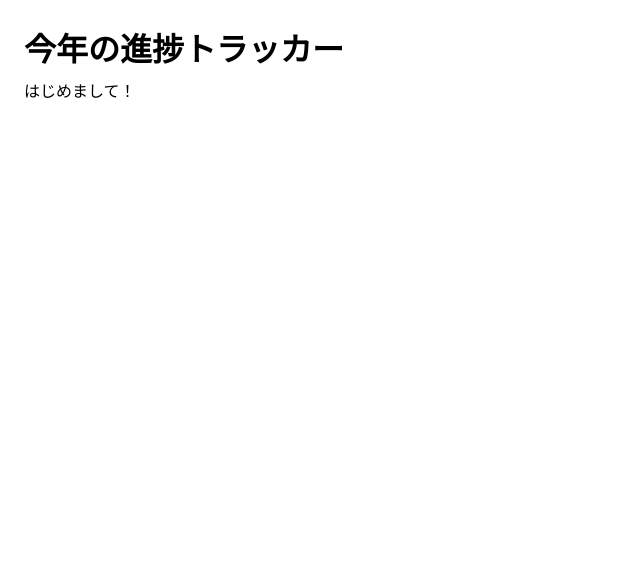
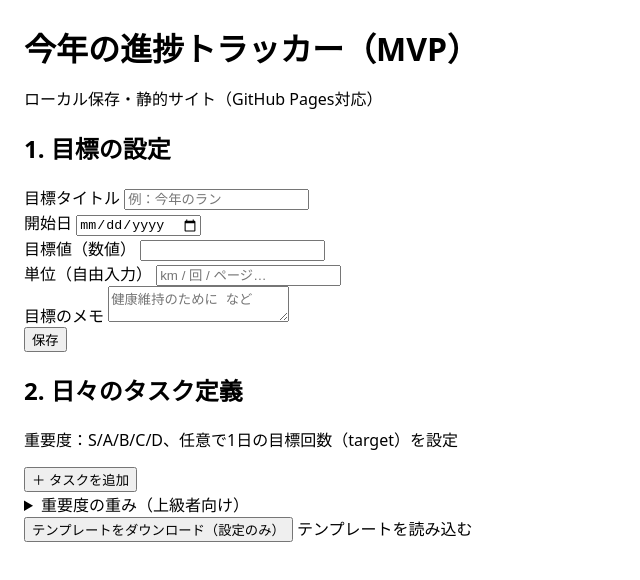
Before and after one commit to Yuzora-Yu/progress-tracker, a plain HTML site: page index.html in a window 1280 px wide. Shown: the whole page, without its empty margins (0-640 px from the left). Drawn offline with Linux system fonts and the light colour scheme.

Commit message:
Update index.html

```diff
--- a/index.html
+++ b/index.html
@@ -2,13 +2,66 @@
 <html lang="ja">
 <head>
   <meta charset="utf-8">
-  <title>今年の進捗トラッカー</title>
+  <title>今年の進捗トラッカー（MVP）</title>
   <meta name="viewport" content="width=device-width, initial-scale=1">
+  <meta name="description" content="目標・日々のタスクを管理して達成率を可視化。テンプレ保存/復元、バックアップ、結果カード画像出力に対応。">
   <link rel="stylesheet" href="css/style.css">
 </head>
 <body>
-  <h1>今年の進捗トラッカー</h1>
-  <div id="app">はじめまして！</div>
-  <script src="js/app.js"></script>
-</body>
-</html>
+  <header class="wrap">
+    <h1>今年の進捗トラッカー（MVP）</h1>
+    <p class="muted">ローカル保存・静的サイト（GitHub Pages対応）</p>
+  </header>
+
+  <main class="wrap">
+    <!-- 1. 目標設定 -->
+    <section>
+      <h2>1. 目標の設定</h2>
+      <div class="grid">
+        <div>
+          <label>目標タイトル
+            <input id="goalTitle" type="text" placeholder="例：今年のラン">
+          </label>
+        </div>
+        <div>
+          <label>開始日
+            <input id="startDate" type="date">
+          </label>
+        </div>
+        <div>
+          <label>目標値（数値）
+            <input id="goalValue" type="number" step="0.01" min="0">
+          </label>
+        </div>
+        <div>
+          <label>単位（自由入力）
+            <input id="unit" type="text" placeholder="km / 回 / ページ…">
+          </label>
+        </div>
+      </div>
+      <label>目標のメモ
+        <textarea id="goalDesc" rows="2" placeholder="健康維持のために など"></textarea>
+      </label>
+      <div class="row">
+        <button id="saveProfile">保存</button>
+        <span class="muted" id="profileSaved"></span>
+      </div>
+    </section>
+
+    <!-- 2. タスク定義 -->
+    <section>
+      <h2>2. 日々のタスク定義</h2>
+      <p class="muted">重要度：S/A/B/C/D、任意で1日の目標回数（target）を設定</p>
+      <div id="taskList"></div>
+      <div class="row">
+        <button id="addTask">＋ タスクを追加</button>
+      </div>
+      <details>
+        <summary>重要度の重み（上級者向け）</summary>
+        <div id="weightEditor" class="grid narrow"></div>
+      </details>
+      <div class="row">
+        <button id="downloadTemplate">テンプレートをダウンロード（設定のみ）</button>
+        <label class="filelike">
+          テンプレートを読み込む
+          <input id="uploadTemplate" type="file" accept="appl
```
